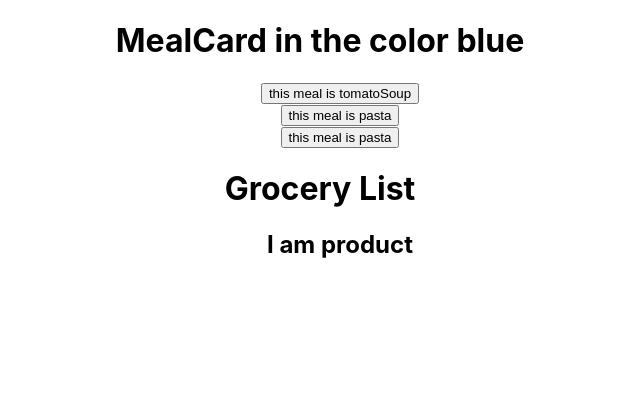
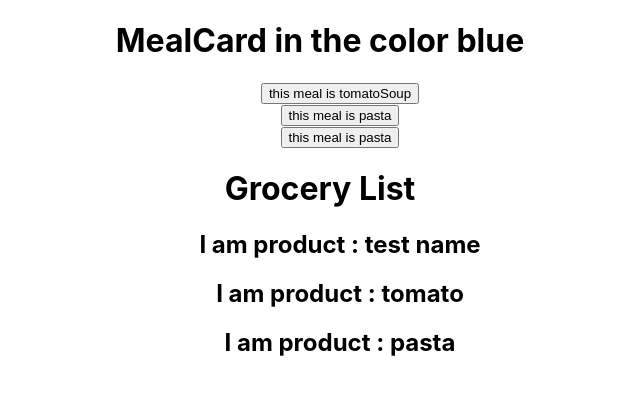
Before and after one commit to LucaPomer/MealShoppingList, a React (Create React App) app: page / in a window 1280 px wide. Shown: the top 394 px of the page, without its empty margins (320-960 px from the left). Built offline with nearby package versions, Linux system fonts and the light colour scheme.

Commit message:
start product list

```diff
--- a/src/GroceriesList.js
+++ b/src/GroceriesList.js
@@ -2,13 +2,25 @@
 import React from 'react';
 
 class GroceriesList extends React.Component{
+constructor(props){
+    super(props);
+    this.state={
+        listItems: [],
+    }
+}
 
     render(){
+        const products = ["tomato","pasta"];
+
+        const listItems = products.map((product) =>
+            <Product name={product}></Product>
+        );
         return(
             <div>
                 <h1>Grocery List</h1>
-                <ul>
-                    <Product/>
+                <ul id={"productList"}>
+                    <Product name={"test name"}/>
+                    {listItems}
                 </ul>
             </div>
         )
@@ -16,8 +28,8 @@ class GroceriesList extends React.Component{
 
 }
 
-function Product() {
-    return <h2>I am product</h2>;
+function Product(props) {
+    return <h2>I am product : {props.name}</h2>;
 }
 
 
--- a/src/MealCardList.js
+++ b/src/MealCardList.js
@@ -12,17 +12,16 @@ class MealCardList extends React.Component {
         }
     }
 
-    createMeal(index){
-        return(
+    createMeal(index) {
+        return (
             <Meal
-                handleClickMeal = {()=>this.handleClickMeal(index)}
+                handleClickMeal={() => this.handleClickMeal(index)}
                 mealName={this.state.mealsList[index].name}
             />
         );
     }
 
-    handleClickMeal(index){
-        const mealsJSON = require('./availableMeals.json');
+    handleClickMeal(index) {
         const meals = this.state.mealsList;
         let groceries = meals[index].ingredients;
         alert(groceries);
@@ -48,9 +47,10 @@ class MealCardList extends React.Component {
 }
 
 class Meal extends React.Component {
-    constructor(props){
+    constructor(props) {
         super(props);
     }
+
     render() {
         return (
             <div>
```
Also changed, not shown: src/MainBody.js (added, +9 -0 lines).
